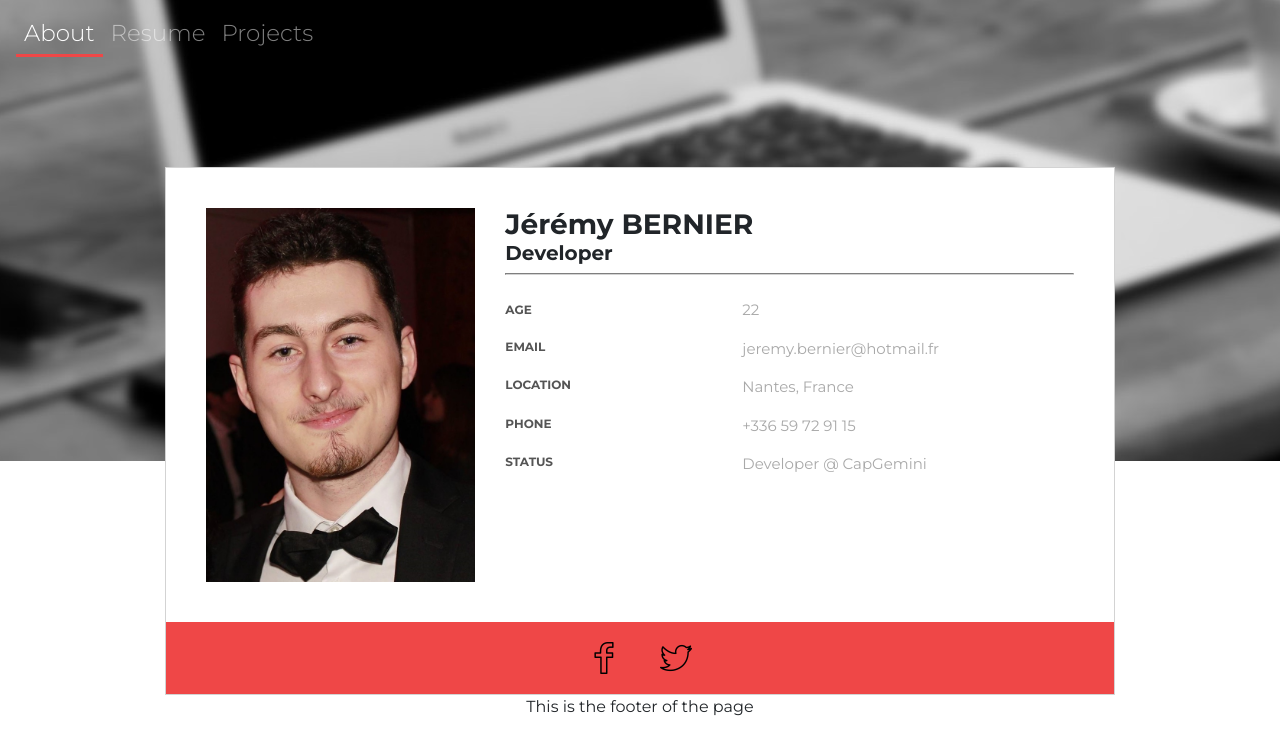
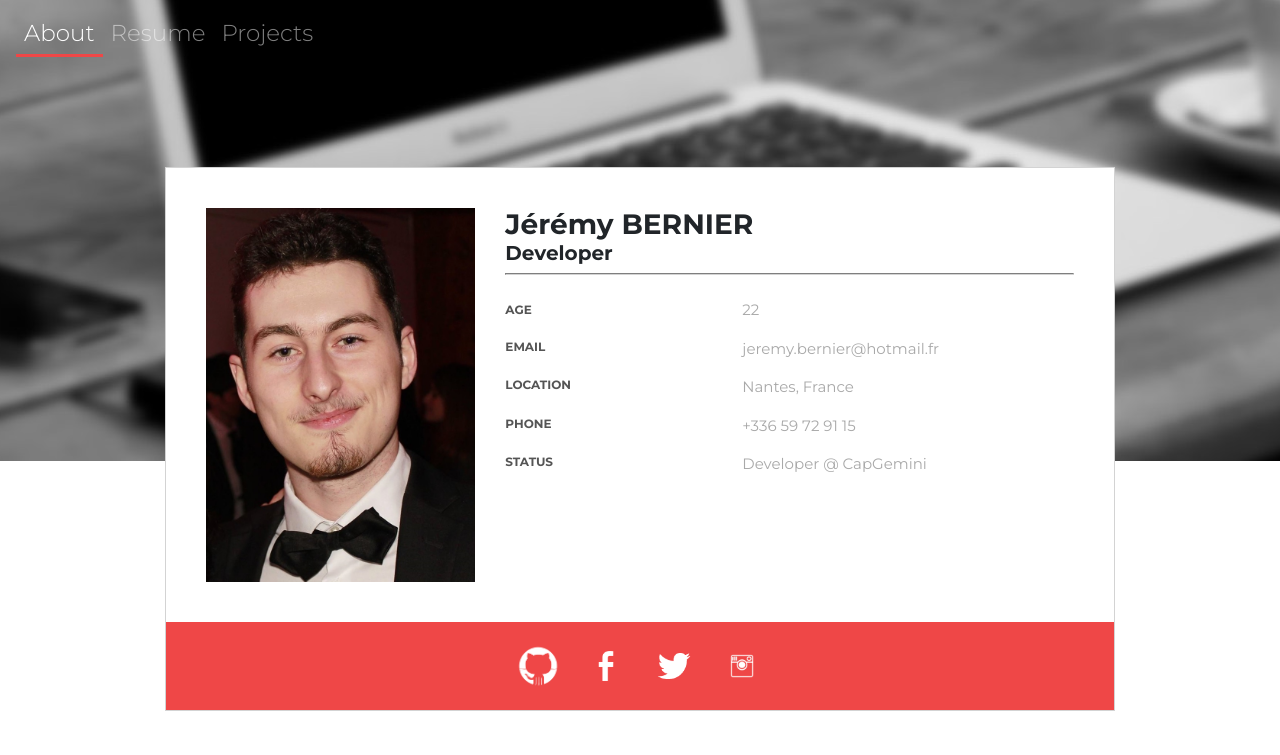
Before and after one commit to J-Bernier/J-Bernier.github.io, a Jekyll site: the page built from index.html, in a window 1280 px wide. Shown: the top 755 px of the page. Built offline with Jekyll 4.4.1, drawn with Linux system fonts in a browser that asks for light colours; nearby versions of some CDN libraries.

Commit message:
added icon behaviour for social links

```diff
--- a/_config.yml
+++ b/_config.yml
@@ -4,5 +4,7 @@ description: Jérémy BERNIER port-folio
 baseurl: ""
 url: "https://j-bernier.github.io"
 urldev: "http://localhost:4000"
-twitter_username: mjeremn1
+twitter_username: TheMJ_1
+facebook_username: Mjerem
 github_username: j-bernier
+instagram_username: Mjeremn1
--- a/_includes/footer.html
+++ b/_includes/footer.html
@@ -1,5 +1,3 @@
-        <footer class="container-fluid text-center">
-
-            <p>This is the footer of the page</p>
+        <footer class="container text-center">
 
         </footer>
--- a/css/content.scss
+++ b/css/content.scss
@@ -18,6 +18,7 @@ body{
     margin-bottom:100px;
 
     .navbar-nav{
+
         .nav-item{
             font-size:23px;
             font-weight:300;
@@ -91,9 +92,9 @@ body{
     padding:20px;
 
     .social-icon{
-        width:32px;
-        margin-left:20px;
-        margin-right:20px;
+        width:48px;
+        margin-left:10px;
+        margin-right:10px;
 
         &:hover{
             opacity:0.8;
--- a/index.html
+++ b/index.html
@@ -79,8 +79,10 @@ layout: home
         <!-- Social media -->
         <div class="col-sm-12 col-md-10 col-xs-12 social-media">
             <div class="row justify-content-center">
-                <a href="#"><img class="social-icon" src="/img/facebook-logo-outline.png"/></a>
-                <a href="#"><img class="social-icon" src="/img/twitter-social-outlined-logo.png"/></a>
+                <a target="_blank" href="https://github.com/{{ site.github_username }}"><img class="social-icon" src="/img/github-icon.png"/></a>
+                <a target="_blank" href="https://www.facebook.com/{{ site.facebook_username }}"><img class="social-icon" src="/img/facebook-icon.png"/></a>
+                <a target="_blank" href="https://twitter.com/{{ site.twitter_username }}"><img class="social-icon" src="/img/twitter-icon.png"/></a>
+                <a target="_blank" href="https://instagram.com/{{ site.instagram_username }}"><img class="social-icon" src="/img/instagram-icon.png"/></a>
             </div>
         </div>
 
```
Also changed, not shown: img/facebook-icon.png (added), img/facebook-logo-outline.png (deleted), img/github-icon.png (added), img/instagram-icon.png (added), img/twitter-icon.png (added), img/twitter-social-outlined-logo.png (deleted).
